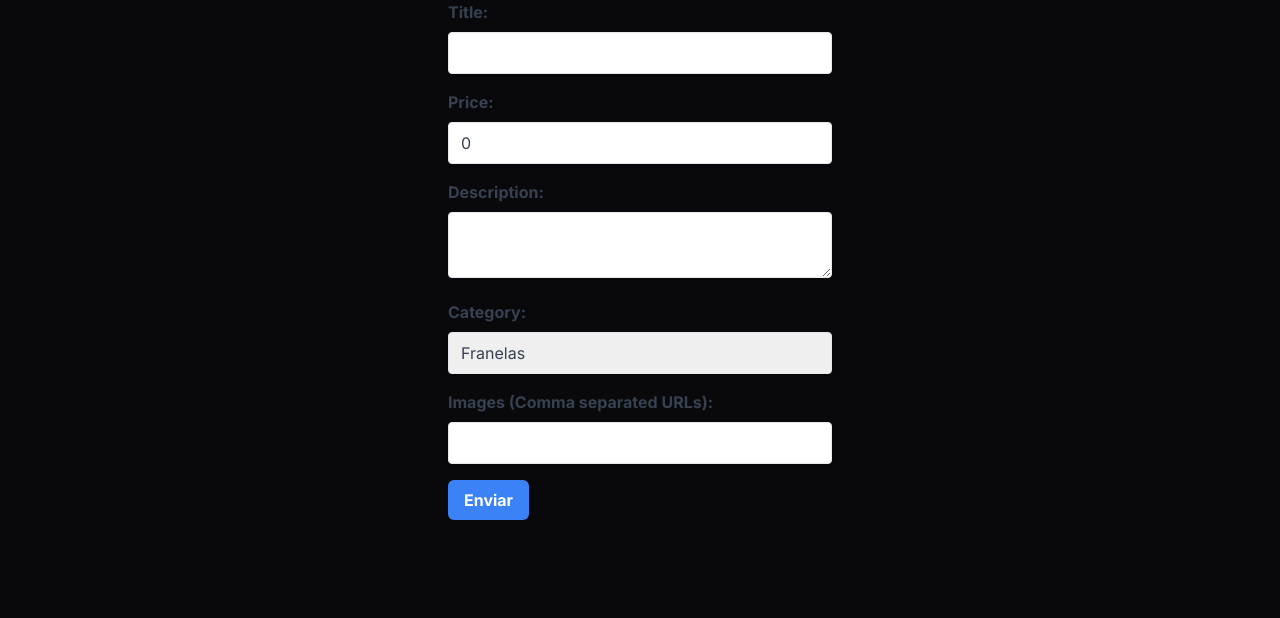
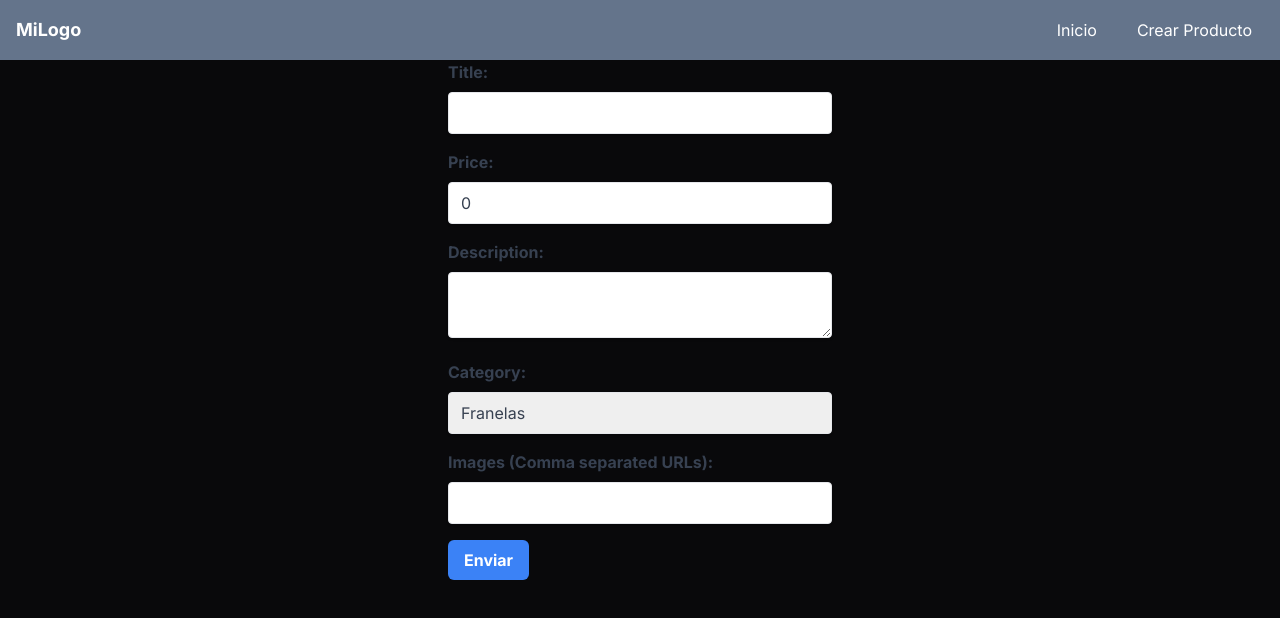
Before and after one commit to gergg90/nextjs-crud, a Next.js app: page /newproduct in a window 1280 px wide. Shown: the top 618 px of the page. Built offline with nearby package versions, Linux system fonts and the light colour scheme.

Commit message:
navbar created

```diff
--- a/src/app/layout.jsx
+++ b/src/app/layout.jsx
@@ -1,3 +1,4 @@
+import NavBar from "@/components/NavBar";
 import { Inter } from "next/font/google";
 import "./globals.css";
 
@@ -11,7 +12,10 @@ export const metadata = {
 export default function RootLayout({ children }) {
   return (
     <html lang="en">
-      <body className={inter.className}>{children}</body>
+      <body className={inter.className}>
+        <NavBar />
+        {children}
+      </body>
     </html>
   );
 }
--- a/src/app/newproduct/page.jsx
+++ b/src/app/newproduct/page.jsx
@@ -185,12 +185,16 @@ function NewProduct({ params }) {
       </div>
 
       <div className="flex justify-between items-center">
-        <button className="bg-blue-500 text-white font-bold py-2 px-4 rounded-md hover:bg-blue-600">
+        <button
+          type="submit"
+          className="bg-blue-500 text-white font-bold py-2 px-4 rounded-md hover:bg-blue-600"
+        >
           Enviar
         </button>
 
         {params.id && (
           <button
+            type="button"
             onClick={handleDelete}
             className="bg-red-500 text-white font-bold py-2 px-4 rounded-md hover:bg-red-600"
           >
--- /dev/null
+++ b/src/components/NavBar.jsx
@@ -0,0 +1,29 @@
+import Link from "next/link";
+
+function NavBar() {
+  return (
+    <nav className="bg-slate-500 p-4">
+      <div className="container mx-auto flex justify-between items-center">
+        <div className="text-white text-lg font-bold">
+          <Link href="/">MiLogo</Link>
+        </div>
+        <div className="space-x-4">
+          <Link
+            href="/"
+            className="text-white hover:bg-slate-600 px-3 py-2 rounded"
+          >
+            Inicio
+          </Link>
+          <Link
+            href="/newproduct"
+            className="text-white hover:bg-slate-600 px-3 py-2 rounded"
+          >
+            Crear Producto
+          </Link>
+        </div>
+      </div>
+    </nav>
+  );
+}
+
+export default NavBar;
--- a/src/components/ProductsCart.jsx
+++ b/src/components/ProductsCart.jsx
@@ -9,7 +9,7 @@ function ProductsCart({ products }) {
     <div className="grid grid-cols-2 gap-4">
       {products.map((product) => (
         <div
-          className="flex flex-col items-center bg-white shadow-md rounded-lg p-4 hover:bg-slate-400 cursor-pointer"
+          className="flex flex-col items-center bg-white shadow-md rounded-lg p-4 hover:bg-slate-500 cursor-pointer"
           key={product.id}
           onClick={(e) => {
             router.push(`/products/${product.id}`);
```
Also changed, not shown: 1 other file (tests, documents, lock files or other folders).
